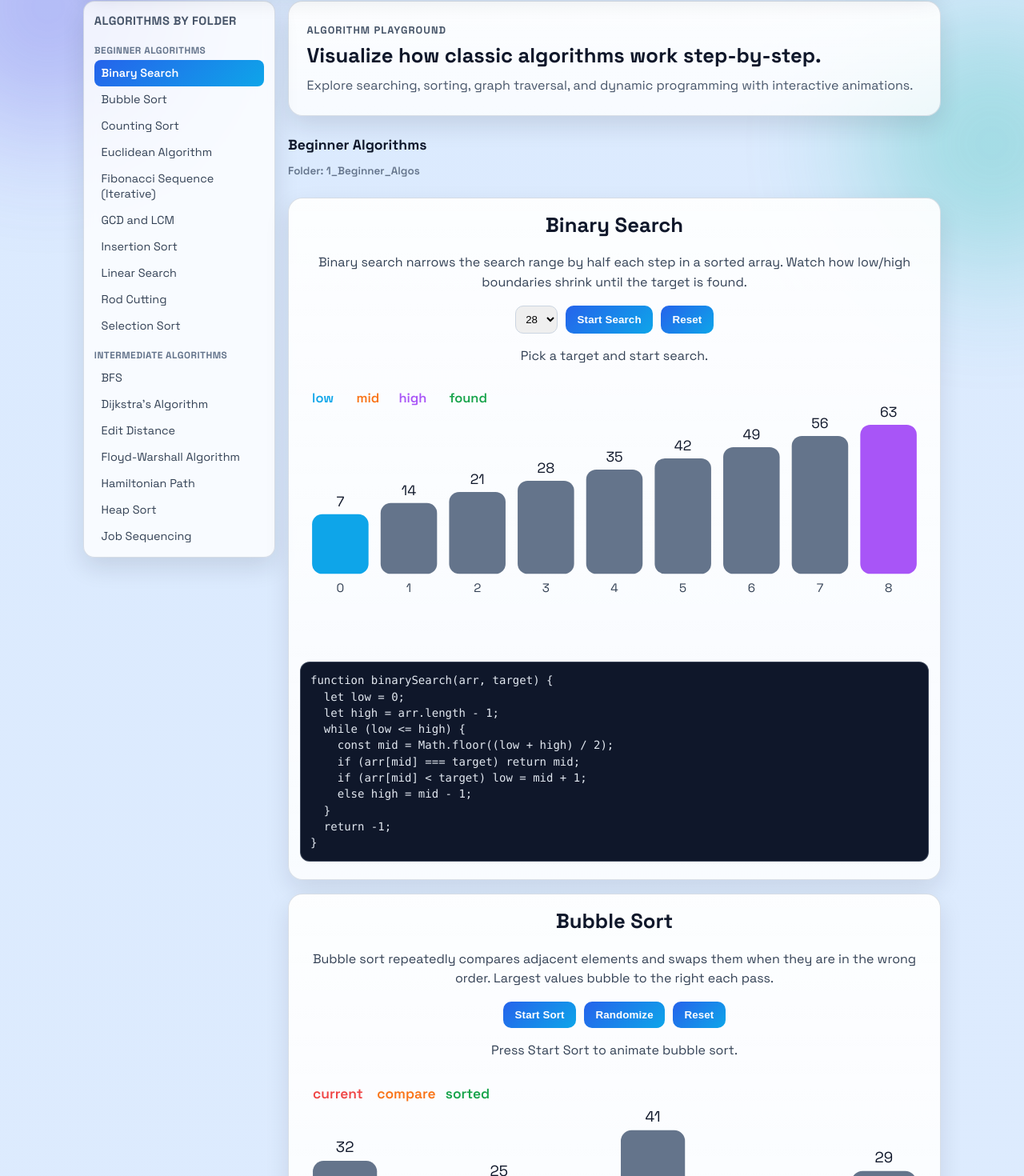
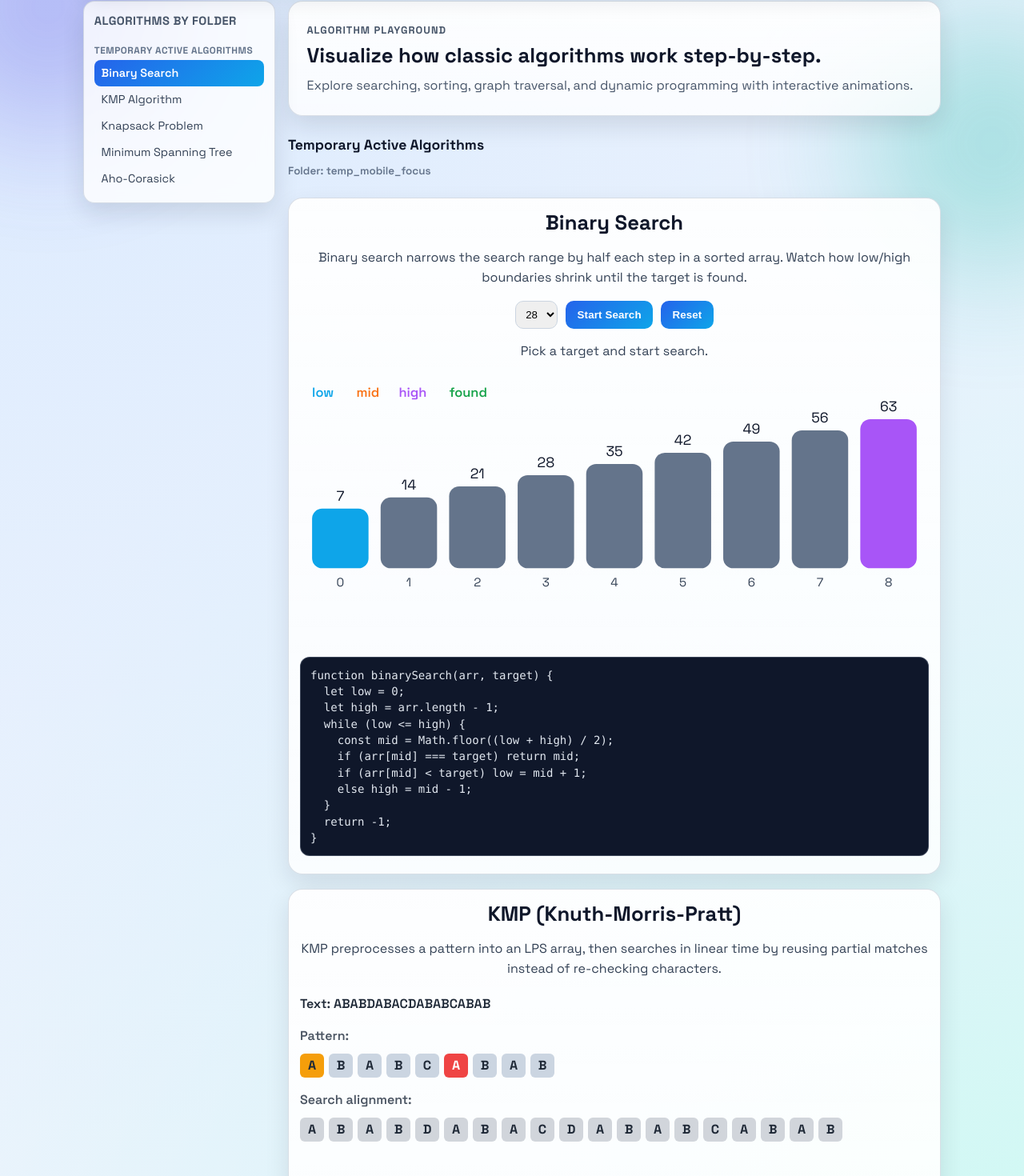
Before and after one commit to Atlessc/Algo-Visualizer, a React (Vite) app: page / in a window 1280 px wide. Shown: the part 101-1571 px from the top of the page at 80% size. Built offline with nearby package versions, Linux system fonts and the light colour scheme.

Commit message:
Update intermediate algo styles

```diff
--- a/src/components/2_Intermediate_Algos/KmpAlgorithmAlgo.jsx
+++ b/src/components/2_Intermediate_Algos/KmpAlgorithmAlgo.jsx
@@ -4,6 +4,7 @@ import {
   CardContainer,
   Title,
   AlgoVisualizer,
+  AlgoVisualizerScroll,
   CodeBlock,
   Para
 } from "../Styled Components/styledComponents";
@@ -272,7 +273,7 @@ const KmpAlgorithmAlgo = () => {
               <div style={{ marginBottom: "10px", color: "#4b5563", fontWeight: "600" }}>
                 Search alignment:
               </div>
-              <div style={{ overflowX: "auto", paddingBottom: "6px" }}>
+              <AlgoVisualizerScroll style={{ paddingBottom: "6px" }}>
                 <div style={{ minWidth: `${SAMPLE_TEXT.length * 34}px` }}>
                   <div style={{ display: "flex", gap: "6px", marginBottom: "8px" }}>
                     {SAMPLE_TEXT.split("").map((char, idx) => {
@@ -336,7 +337,7 @@ const KmpAlgorithmAlgo = () => {
                     })}
                   </div>
                 </div>
-              </div>
+              </AlgoVisualizerScroll>
             </div>
 
             <div className="algo-pane-side-wide">
--- a/src/components/2_Intermediate_Algos/KnapsackAlgo.jsx
+++ b/src/components/2_Intermediate_Algos/KnapsackAlgo.jsx
@@ -4,6 +4,7 @@ import {
   CardContainer,
   Title,
   AlgoVisualizer,
+  AlgoVisualizerScroll,
   CodeBlock,
   Para
 } from "../Styled Components/styledComponents";
@@ -180,7 +181,7 @@ const KnapsackAlgo = () => {
 
         <AlgoVisualizer>
           <div className="algo-split">
-            <div className="algo-pane-main-wide" style={{ overflowX: "auto" }}>
+            <AlgoVisualizerScroll className="algo-pane-main-wide">
               <table style={{ borderCollapse: "collapse", minWidth: "min(100%, 520px)" }}>
                 <thead>
                   <tr>
@@ -236,7 +237,7 @@ const KnapsackAlgo = () => {
                   ))}
                 </tbody>
               </table>
-            </div>
+            </AlgoVisualizerScroll>
 
             <div className="algo-pane-side">
               <div style={{ marginBottom: "12px" }}>
--- a/src/components/Styled Components/styledComponents.jsx
+++ b/src/components/Styled Components/styledComponents.jsx
@@ -8,11 +8,12 @@ export const Container = styled.div.attrs({ className: "algo-card" })`
   border-radius: 18px;
   display: flex;
   flex-direction: column;
-  justify-content: center;
-  align-items: center;
-  margin-top: 8px;
+  justify-content: flex-start;
+  align-items: stretch;
+  margin: 8px auto 0;
   position: relative;
   width: min(100%, 1060px);
+  min-width: 0;
 
   @media (max-width: 700px) {
     border-radius: 14px;
@@ -27,42 +28,55 @@ export const Container = styled.div.attrs({ className: "algo-card" })`
 export const CardContainer = styled.div.attrs({ className: "algo-card-content" })`
   display: flex;
   flex-direction: column;
-  flex-wrap: wrap;
-  justify-content: center;
+  justify-content: flex-start;
   gap: 16px;
   margin-top: 0;
   position: relative;
   width: min(100%, 1020px);
+  min-width: 0;
 
   @media (max-width: 700px) {
     gap: 12px;
   }
 `;
 
-export const Title = styled.h1`
+export const Title = styled.h2`
   font-size: clamp(1.2rem, 2vw, 1.6rem);
   color: #0f172a;
   text-align: center;
   margin: 0;
+  line-height: 1.25;
 `;
 
-export const AlgoVisualizer = styled.div`
+export const AlgoVisualizer = styled.div.attrs({ className: "algo-visualizer" })`
   display: flex;
   flex-direction: column;
-  align-items: center;
+  align-items: stretch;
   margin-top: 4px;
   width: 100%;
   overflow-x: auto;
   padding-bottom: 6px;
+  min-width: 0;
 
-  > div {
-    width: 100%;
-    max-width: 100%;
+  > * {
+    min-width: 0;
   }
 
   @media (max-width: 700px) {
     padding-bottom: 4px;
   }
+`;
+
+export const AlgoVisualizerScroll = styled.div.attrs({ className: "algo-scroll-x" })`
+  width: 100%;
+  overflow-x: auto;
+  -webkit-overflow-scrolling: touch;
+`;
+
+export const AlgoVisualizerScrollCenter = styled.div.attrs({
+  className: "algo-scroll-x algo-scroll-x-center",
+})`
+  width: 100%;
 `;
 
 export const CodeBlock = styled.pre`
@@ -88,7 +102,6 @@ export const CodeBlock = styled.pre`
 export const Para = styled.p`
   font-size: 16px;
   line-height: 1.55;
-  margin-bottom: 8px;
   color: #334155;
   width: min(100%, 880px);
   text-align: center;
@@ -101,15 +114,19 @@ export const Para = styled.p`
 
   @media (max-width: 520px) {
     font-size: 14px;
+    text-align: left;
+    margin: 0;
+    width: 100%;
   }
 `;
 
 export const StyledInput = styled.input`
   padding: 10px;
   margin: 12px 0;
-  font-size: 16px;
+  font-size: max(16px, 1rem);
   border: 1px solid #cbd5e1;
   border-radius: 10px;
   width: 100%;
+  min-height: 44px;
   box-sizing: border-box;
 `;
--- a/src/index.css
+++ b/src/index.css
@@ -281,6 +281,7 @@ input[type="text"] {
 /* Shared responsive helpers for algorithm visual blocks */
 .algo-card {
   overflow: hidden;
+  min-width: 0;
 }
 
 .algo-card svg {
@@ -288,22 +289,28 @@ input[type="text"] {
   height: auto;
 }
 
-.algo-card table {
-  width: 100%;
+.algo-card-content {
+  min-width: 0;
 }
 
-.algo-card [style*="overflow-x: auto"] {
-  width: 100%;
+.algo-card table {
+  border-collapse: collapse;
 }
 
 .algo-visualizer {
   width: 100%;
+  min-width: 0;
 }
 
-.algo-visualizer .algo-scroll-x {
+.algo-scroll-x {
   width: 100%;
   overflow-x: auto;
   -webkit-overflow-scrolling: touch;
+}
+
+.algo-scroll-x-center {
+  display: flex;
+  justify-content: center;
 }
 
 .algo-split {
@@ -537,21 +544,6 @@ input[type="text"] {
     font-size: 0.9rem;
   }
 
-  .algo-card [style*="font-size: 16px"] {
-    font-size: 0.95rem !important;
-  }
-
-  .algo-card [style*="font-size: 14px"] {
-    font-size: 0.88rem !important;
-  }
-
-  .algo-card [style*="font-size: 13px"] {
-    font-size: 0.82rem !important;
-  }
-
-  .algo-card [style*="font-size: 12px"] {
-    font-size: 0.76rem !important;
-  }
 }
 
 @media (max-width: 420px) {
--- a/src/pages/Home.jsx
+++ b/src/pages/Home.jsx
@@ -1,98 +1,111 @@
 import { useEffect, useMemo, useState } from "react";
 import BinarySearchAlgo from "../components/1_Beginner_Algos/BinarySearchAlgo";
-import BubbleSortAlgo from "../components/1_Beginner_Algos/BubbleSortAlgo";
-import CountingSortAlgo from "../components/1_Beginner_Algos/CountingSortAlgo";
-import EuclideanAlgorithmAlgo from "../components/1_Beginner_Algos/EuclideanAlgorithmAlgo";
-import FibonacciSequenceIterativeAlgo from "../components/1_Beginner_Algos/FibonacciSequenceIterativeAlgo";
-import GcdLcmAlgo from "../components/1_Beginner_Algos/GcdLcmAlgo";
-import InsertionSortAlgo from "../components/1_Beginner_Algos/InsertionSortAlgo";
-import LinearSearchAlgo from "../components/1_Beginner_Algos/LinearSearchAlgo";
-import RodCuttingAlgo from "../components/1_Beginner_Algos/RodCuttingAlgo";
-import SelectionSortAlgo from "../components/1_Beginner_Algos/SelectionSortAlgo";
-import BfsAlgo from "../components/2_Intermediate_Algos/BfsAlgo";
-import DijkstraAlgorithmAlgo from "../components/2_Intermediate_Algos/DijkstraAlgorithmAlgo";
-import EditDistanceAlgo from "../components/2_Intermediate_Algos/EditDistanceAlgo";
-import FloydWarshallAlgo from "../components/2_Intermediate_Algos/FloydWarshallAlgo";
-import HamiltonianPathAlgo from "../components/2_Intermediate_Algos/HamiltonianPathAlgo";
-import HeapSortAlgo from "../components/2_Intermediate_Algos/HeapSortAlgo";
-import JobSequencingAlgo from "../components/2_Intermediate_Algos/JobSequencingAlgo";
+// import BubbleSortAlgo from "../components/1_Beginner_Algos/BubbleSortAlgo";
+// import CountingSortAlgo from "../components/1_Beginner_Algos/CountingSortAlgo";
+// import EuclideanAlgorithmAlgo from "../components/1_Beginner_Algos/EuclideanAlgorithmAlgo";
+// import FibonacciSequenceIterativeAlgo from "../components/1_Beginner_Algos/FibonacciSequenceIterativeAlgo";
+// import GcdLcmAlgo from "../components/1_Beginner_Algos/GcdLcmAlgo";
+// import InsertionSortAlgo from "../components/1_Beginner_Algos/InsertionSortAlgo";
+// import LinearSearchAlgo from "../components/1_Beginner_Algos/LinearSearchAlgo";
+// import RodCuttingAlgo from "../components/1_Beginner_Algos/RodCuttingAlgo";
+// import SelectionSortAlgo from "../components/1_Beginner_Algos/SelectionSortAlgo";
+// import BfsAlgo from "../components/2_Intermediate_Algos/BfsAlgo";
+// import DijkstraAlgorithmAlgo from "../components/2_Intermediate_Algos/DijkstraAlgorithmAlgo";
+// import EditDistanceAlgo from "../components/2_Intermediate_Algos/EditDistanceAlgo";
+// import FloydWarshallAlgo from "../components/2_Intermediate_Algos/FloydWarshallAlgo";
+// import HamiltonianPathAlgo from "../components/2_Intermediate_Algos/HamiltonianPathAlgo";
+// import HeapSortAlgo from "../components/2_Intermediate_Algos/HeapSortAlgo";
+// import JobSequencingAlgo from "../components/2_Intermediate_Algos/JobSequencingAlgo";
 import KmpAlgorithmAlgo from "../components/2_Intermediate_Algos/KmpAlgorithmAlgo";
-import KnightsTourAlgo from "../components/2_Intermediate_Algos/KnightsTourAlgo";
+// import KnightsTourAlgo from "../components/2_Intermediate_Algos/KnightsTourAlgo";
 import KnapsackAlgo from "../components/2_Intermediate_Algos/KnapsackAlgo";
-import LevenshteinDistanceAlgo from "../components/2_Intermediate_Algos/LevenshteinDistanceAlgo";
-import LongestCommonSubsequenceAlgo from "../components/2_Intermediate_Algos/LongestCommonSubsequenceAlgo";
-import MatrixChainMultiplicationAlgo from "../components/2_Intermediate_Algos/MatrixChainMultiplicationAlgo";
-import ModularExponentiationAlgo from "../components/2_Intermediate_Algos/ModularExponentiationAlgo";
-import NQueensAlgo from "../components/2_Intermediate_Algos/NQueensAlgo";
-import RabinKarpAlgorithmAlgo from "../components/2_Intermediate_Algos/RabinKarpAlgorithmAlgo";
-import SudokuSolverAlgo from "../components/2_Intermediate_Algos/SudokuSolverAlgo";
-import SuffixTreeConstructionAlgo from "../components/2_Intermediate_Algos/SuffixTreeConstructionAlgo";
-import TrieOperationsAlgo from "../components/2_Intermediate_Algos/TrieOperationsAlgo";
-import ZAlgorithmAlgo from "../components/2_Intermediate_Algos/ZAlgorithmAlgo";
-import AvlTreeRotationsAlgo from "../components/3_Advanced_Algos/AvlTreeRotationsAlgo";
-import ChineseRemainderTheoremAlgo from "../components/3_Advanced_Algos/ChineseRemainderTheoremAlgo";
-import CombinationSumAlgo from "../components/3_Advanced_Algos/CombinationSumAlgo";
-import DijkstraPriorityQueueAlgo from "../components/3_Advanced_Algos/DijkstraPriorityQueueAlgo";
-import FenwickTreeAlgo from "../components/3_Advanced_Algos/FenwickTreeAlgo";
-import FermatsTheoremAlgo from "../components/3_Advanced_Algos/FermatsTheoremAlgo";
-import JohnsonsAlgorithmAlgo from "../components/3_Advanced_Algos/JohnsonsAlgorithmAlgo";
-import KMeansClusteringAlgo from "../components/3_Advanced_Algos/KMeansClusteringAlgo";
-import KaratsubaAlgorithmAlgo from "../components/3_Advanced_Algos/KaratsubaAlgorithmAlgo";
-import KruskalDisjointSetAlgo from "../components/3_Advanced_Algos/KruskalDisjointSetAlgo";
-import LowestCommonAncestorAlgo from "../components/3_Advanced_Algos/LowestCommonAncestorAlgo";
-import LongestIncreasingSubsequenceAlgo from "../components/3_Advanced_Algos/LongestIncreasingSubsequenceAlgo";
-import ManachersAlgorithmAlgo from "../components/3_Advanced_Algos/ManachersAlgorithmAlgo";
-import MillerRabinAlgo from "../components/3_Advanced_Algos/MillerRabinAlgo";
+// import LevenshteinDistanceAlgo from "../components/2_Intermediate_Algos/LevenshteinDistanceAlgo";
+// import LongestCommonSubsequenceAlgo from "../components/2_Intermediate_Algos/LongestCommonSubsequenceAlgo";
+// import MatrixChainMultiplicationAlgo from "../components/2_Intermediate_Algos/MatrixChainMultiplicationAlgo";
+// import ModularExponentiationAlgo from "../components/2_Intermediate_Algos/ModularExponentiationAlgo";
+// import NQueensAlgo from "../components/2_Intermediate_Algos/NQueensAlgo";
+// import RabinKarpAlgorithmAlgo from "../components/2_Intermediate_Algos/RabinKarpAlgorithmAlgo";
+// import SudokuSolverAlgo from "../components/2_Intermediate_Algos/SudokuSolverAlgo";
+// import SuffixTreeConstructionAlgo from "../components/2_Intermediate_Algos/SuffixTreeConstructionAlgo";
+// import TrieOperationsAlgo from "../components/2_Intermediate_Algos/TrieOperationsAlgo";
+// import ZAlgorithmAlgo from "../components/2_Intermediate_Algos/ZAlgorithmAlgo";
+// import AvlTreeRotationsAlgo from "../components/3_Advanced_Algos/AvlTreeRotationsAlgo";
+// import ChineseRemainderTheoremAlgo from "../components/3_Advanced_Algos/ChineseRemainderTheoremAlgo";
+// import CombinationSumAlgo from "../components/3_Advanced_Algos/CombinationSumAlgo";
+// import DijkstraPriorityQueueAlgo from "../components/3_Advanced_Algos/DijkstraPriorityQueueAlgo";
+// import FenwickTreeAlgo from "../components/3_Advanced_Algos/FenwickTreeAlgo";
+// import FermatsTheoremAlgo from "../components/3_Advanced_Algos/FermatsTheoremAlgo";
+// import JohnsonsAlgorithmAlgo from "../components/3_Advanced_Algos/JohnsonsAlgorithmAlgo";
+// import KMeansClusteringAlgo from "../components/3_Advanced_Algos/KMeansClusteringAlgo";
+// import KaratsubaAlgorithmAlgo from "../components/3_Advanced_Algos/KaratsubaAlgorithmAlgo";
+// import KruskalDisjointSetAlgo from "../components/3_Advanced_Algos/KruskalDisjointSetAlgo";
+// import LowestCommonAncestorAlgo from "../components/3_Advanced_Algos/LowestCommonAncestorAlgo";
+// import LongestIncreasingSubsequenceAlgo from "../components/3_Advanced_Algos/LongestIncreasingSubsequenceAlgo";
+// import ManachersAlgorithmAlgo from "../components/3_Advanced_Algos/ManachersAlgorithmAlgo";
+// import MillerRabinAlgo from "../components/3_Advanced_Algos/MillerRabinAlgo";
 import MinimumSpanningTreeAlgo from "../components/3_Advanced_Algos/MinimumSpanningTreeAlgo";
-import KosarajuAlgorithmAlgo from "../components/3_Advanced_Algos/KosarajuAlgorithmAlgo";
-import PagerankAlgorithmAlgo from "../components/3_Advanced_Algos/PagerankAlgorithmAlgo";
-import PermutationGenerationAlgo from "../components/3_Advanced_Algos/PermutationGenerationAlgo";
-import RedBlackTreeAlgo from "../components/3_Advanced_Algos/RedBlackTreeAlgo";
-import SegmentTreeAlgo from "../components/3_Advanced_Algos/SegmentTreeAlgo";
-import SieveOfEratosthenesAlgo from "../components/3_Advanced_Algos/SieveOfEratosthenesAlgo";
-import SplayTreeAlgo from "../components/3_Advanced_Algos/SplayTreeAlgo";
-import SubsetSumAlgo from "../components/3_Advanced_Algos/SubsetSumAlgo";
-import SuffixArrayConstructionAlgo from "../components/3_Advanced_Algos/SuffixArrayConstructionAlgo";
-import TarjanAlgorithmAlgo from "../components/3_Advanced_Algos/TarjanAlgorithmAlgo";
-import IntervalSchedulingMaximizationAlgo from "../components/3_Advanced_Algos/IntervalSchedulingMaximizationAlgo";
-import FftAlgo from "../components/3_Advanced_Algos/FftAlgo";
+// import KosarajuAlgorithmAlgo from "../components/3_Advanced_Algos/KosarajuAlgorithmAlgo";
+// import PagerankAlgorithmAlgo from "../components/3_Advanced_Algos/PagerankAlgorithmAlgo";
+// import PermutationGenerationAlgo from "../components/3_Advanced_Algos/PermutationGenerationAlgo";
+// import RedBlackTreeAlgo from "../components/3_Advanced_Algos/RedBlackTreeAlgo";
+// import SegmentTreeAlgo from "../components/3_Advanced_Algos/SegmentTreeAlgo";
+// import SieveOfEratosthenesAlgo from "../components/3_Advanced_Algos/SieveOfEratosthenesAlgo";
+// import SplayTreeAlgo from "../components/3_Advanced_Algos/SplayTreeAlgo";
+// import SubsetSumAlgo from "../components/3_Advanced_Algos/SubsetSumAlgo";
+// import SuffixArrayConstructionAlgo from "../components/3_Advanced_Algos/SuffixArrayConstructionAlgo";
+// import TarjanAlgorithmAlgo from "../components/3_Advanced_Algos/TarjanAlgorithmAlgo";
+// import IntervalSchedulingMaximizationAlgo from "../components/3_Advanced_Algos/IntervalSchedulingMaximizationAlgo";
+// import FftAlgo from "../components/3_Advanced_Algos/FftAlgo";
 import AhoCorasickAlgo from "../components/4_10x_Dev_Algos/AhoCorasickAlgo";
-import AlphaBetaPruningAlgo from "../components/4_10x_Dev_Algos/AlphaBetaPruningAlgo";
-import BoyerMooreAlgo from "../components/4_10x_Dev_Algos/BoyerMooreAlgo";
-import ConvexHullAlgo from "../components/4_10x_Dev_Algos/ConvexHullAlgo";
-import DecisionTreeAlgo from "../components/4_10x_Dev_Algos/DecisionTreeAlgo";
-import EggDroppingPuzzleAlgo from "../components/4_10x_Dev_Algos/EggDroppingPuzzleAlgo";
-import FortuneAlgorithmAlgo from "../components/4_10x_Dev_Algos/FortuneAlgorithmAlgo";
-import GeneticAlgorithmAlgo from "../components/4_10x_Dev_Algos/GeneticAlgorithmAlgo";
-import GrahamScanAlgo from "../components/4_10x_Dev_Algos/GrahamScanAlgo";
-import HamiltonianPathBacktrackingAlgo from "../components/4_10x_Dev_Algos/HamiltonianPathBacktrackingAlgo";
-import JarvisMarchAlgo from "../components/4_10x_Dev_Algos/JarvisMarchAlgo";
-import KmpAdvancedAlgo from "../components/4_10x_Dev_Algos/KmpAdvancedAlgo";
-import LineIntersectionAlgo from "../components/4_10x_Dev_Algos/LineIntersectionAlgo";
-import ManachersAdvancedAlgo from "../components/4_10x_Dev_Algos/ManachersAdvancedAlgo";
-import MinimaxAlgo from "../components/4_10x_Dev_Algos/MinimaxAlgo";
-import NQueensBacktrackingAlgo from "../components/4_10x_Dev_Algos/NQueensBacktrackingAlgo";
-import NaiveBayesAlgo from "../components/4_10x_Dev_Algos/NaiveBayesAlgo";
-import NeuralNetworkBackpropagationAlgo from "../components/4_10x_Dev_Algos/NeuralNetworkBackpropagationAlgo";
-import PagerankAdvancedAlgo from "../components/4_10x_Dev_Algos/PagerankAdvancedAlgo";
-import PcaAlgo from "../components/4_10x_Dev_Algos/PcaAlgo";
-import RabinKarpHashingAlgo from "../components/4_10x_Dev_Algos/RabinKarpHashingAlgo";
-import RandomForestAlgo from "../components/4_10x_Dev_Algos/RandomForestAlgo";
-import RatInAMazeAlgo from "../components/4_10x_Dev_Algos/RatInAMazeAlgo";
-import RungeKuttaAlgo from "../components/4_10x_Dev_Algos/RungeKuttaAlgo";
-import SimpsonsRuleAlgo from "../components/4_10x_Dev_Algos/SimpsonsRuleAlgo";
-import SpfaAlgorithmAlgo from "../components/4_10x_Dev_Algos/SpfaAlgorithmAlgo";
-import SudokuSolverBacktrackingAlgo from "../components/4_10x_Dev_Algos/SudokuSolverBacktrackingAlgo";
-import SvmAlgo from "../components/4_10x_Dev_Algos/SvmAlgo";
-import TarjanSccAlgo from "../components/4_10x_Dev_Algos/TarjanSccAlgo";
-import UkkonenSuffixTreeAlgo from "../components/4_10x_Dev_Algos/UkkonenSuffixTreeAlgo";
-import VoronoiDiagramsAlgo from "../components/4_10x_Dev_Algos/VoronoiDiagramsAlgo";
-import WordBreakDpAlgo from "../components/4_10x_Dev_Algos/WordBreakDpAlgo";
-import ZAlgorithmAdvancedAlgo from "../components/4_10x_Dev_Algos/ZAlgorithmAdvancedAlgo";
+// import AlphaBetaPruningAlgo from "../components/4_10x_Dev_Algos/AlphaBetaPruningAlgo";
+// import BoyerMooreAlgo from "../components/4_10x_Dev_Algos/BoyerMooreAlgo";
+// import ConvexHullAlgo from "../components/4_10x_Dev_Algos/ConvexHullAlgo";
+// import DecisionTreeAlgo from "../components/4_10x_Dev_Algos/DecisionTreeAlgo";
+// import EggDroppingPuzzleAlgo from "../components/4_10x_Dev_Algos/EggDroppingPuzzleAlgo";
+// import FortuneAlgorithmAlgo from "../components/4_10x_Dev_Algos/FortuneAlgorithmAlgo";
+// import GeneticAlgorithmAlgo from "../components/4_10x_Dev_Algos/GeneticAlgorithmAlgo";
+// import GrahamScanAlgo from "../components/4_10x_Dev_Algos/GrahamScanAlgo";
+// import HamiltonianPathBacktrackingAlgo from "../components/4_10x_Dev_Algos/HamiltonianPathBacktrackingAlgo";
+// import JarvisMarchAlgo from "../components/4_10x_Dev_Algos/JarvisMarchAlgo";
+// import KmpAdvancedAlgo from "../components/4_10x_Dev_Algos/KmpAdvancedAlgo";
+// import LineIntersectionAlgo from "../components/4_10x_Dev_Algos/LineIntersectionAlgo";
+// import ManachersAdvancedAlgo from "../components/4_10x_Dev_Algos/ManachersAdvancedAlgo";
+// import MinimaxAlgo from "../components/4_10x_Dev_Algos/MinimaxAlgo";
+// import NQueensBacktrackingAlgo from "../components/4_10x_Dev_Algos/NQueensBacktrackingAlgo";
+// import NaiveBayesAlgo from "../components/4_10x_Dev_Algos/NaiveBayesAlgo";
+// import NeuralNetworkBackpropagationAlgo from "../components/4_10x_Dev_Algos/NeuralNetworkBackpropagationAlgo";
+// import PagerankAdvancedAlgo from "../components/4_10x_Dev_Algos/PagerankAdvancedAlgo";
+// import PcaAlgo from "../components/4_10x_Dev_Algos/PcaAlgo";
+// import RabinKarpHashingAlgo from "../components/4_10x_Dev_Algos/RabinKarpHashingAlgo";
+// import RandomForestAlgo from "../components/4_10x_Dev_Algos/RandomForestAlgo";
+// import RatInAMazeAlgo from "../components/4_10x_Dev_Algos/RatInAMazeAlgo";
+// import RungeKuttaAlgo from "../components/4_10x_Dev_Algos/RungeKuttaAlgo";
+// import SimpsonsRuleAlgo from "../components/4_10x_Dev_Algos/SimpsonsRuleAlgo";
+// import SpfaAlgorithmAlgo from "../components/4_10x_Dev_Algos/SpfaAlgorithmAlgo";
+// import SudokuSolverBacktrackingAlgo from "../components/4_10x_Dev_Algos/SudokuSolverBacktrackingAlgo";
+// import SvmAlgo from "../components/4_10x_Dev_Algos/SvmAlgo";
+// import TarjanSccAlgo from "../components/4_10x_Dev_Algos/TarjanSccAlgo";
+// import UkkonenSuffixTreeAlgo from "../components/4_10x_Dev_Algos/UkkonenSuffixTreeAlgo";
+// import VoronoiDiagramsAlgo from "../components/4_10x_Dev_Algos/VoronoiDiagramsAlgo";
+// import WordBreakDpAlgo from "../components/4_10x_Dev_Algos/WordBreakDpAlgo";
+// import ZAlgorithmAdvancedAlgo from "../components/4_10x_Dev_Algos/ZAlgorithmAdvancedAlgo";
 
 const Home = () => {
   const sections = useMemo(
     () => [
+      {
+        title: "Temporary Active Algorithms",
+        folder: "temp_mobile_focus",
+        items: [
+          { id: "binary-search", label: "Binary Search", component: BinarySearchAlgo },
+          { id: "kmp", label: "KMP Algorithm", component: KmpAlgorithmAlgo },
+          { id: "knapsack", label: "Knapsack Problem", component: KnapsackAlgo },
+          { id: "minimum-spanning-tree", label: "Minimum Spanning Tree", component: MinimumSpanningTreeAlgo },
+          { id: "aho-corasick", label: "Aho-Corasick", component: AhoCorasickAlgo },
+        ],
+      },
+
+      /*
       {
         title: "Beginner Algorithms",
         folder: "1_Beginner_Algos",
@@ -212,6 +225,7 @@ const Home = () => {
           { id: "z-algorithm-advanced", label: "Z Algorithm (Advanced)", component: ZAlgorithmAdvancedAlgo },
         ],
       },
+      */
     ],
     []
   );
```
